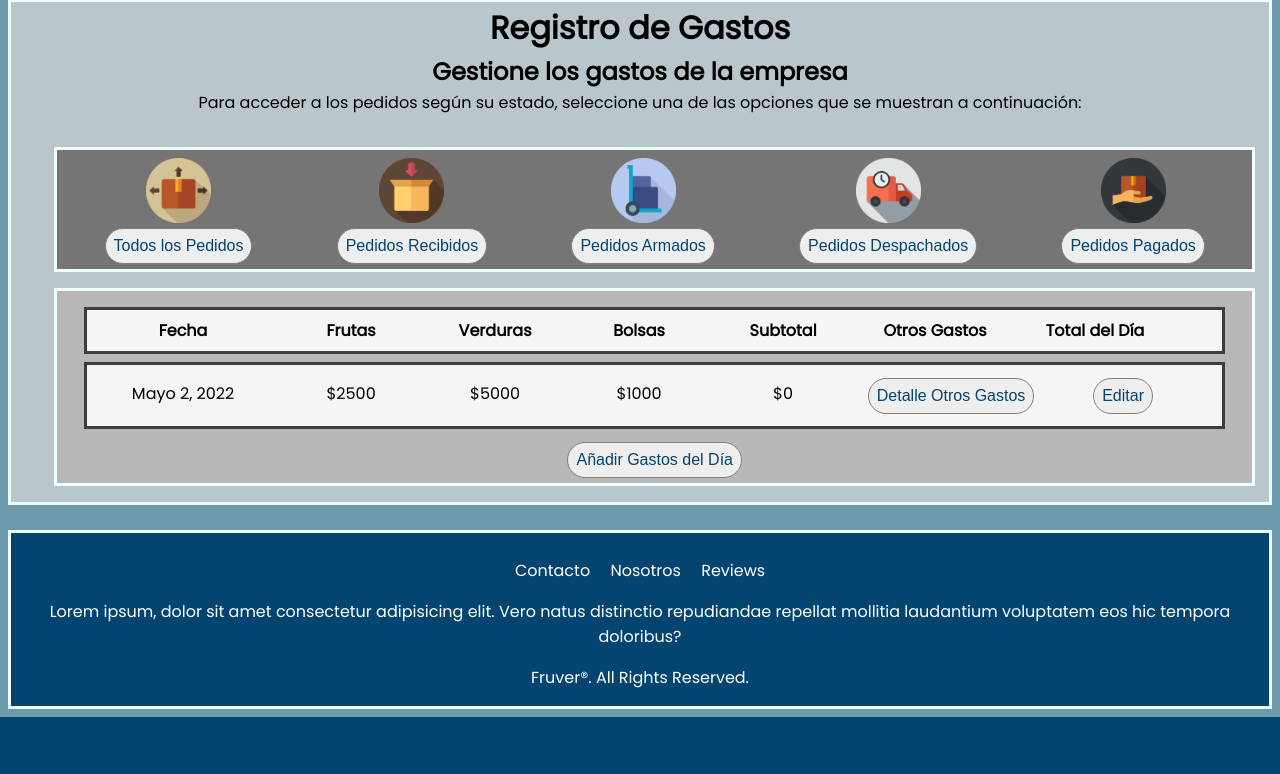
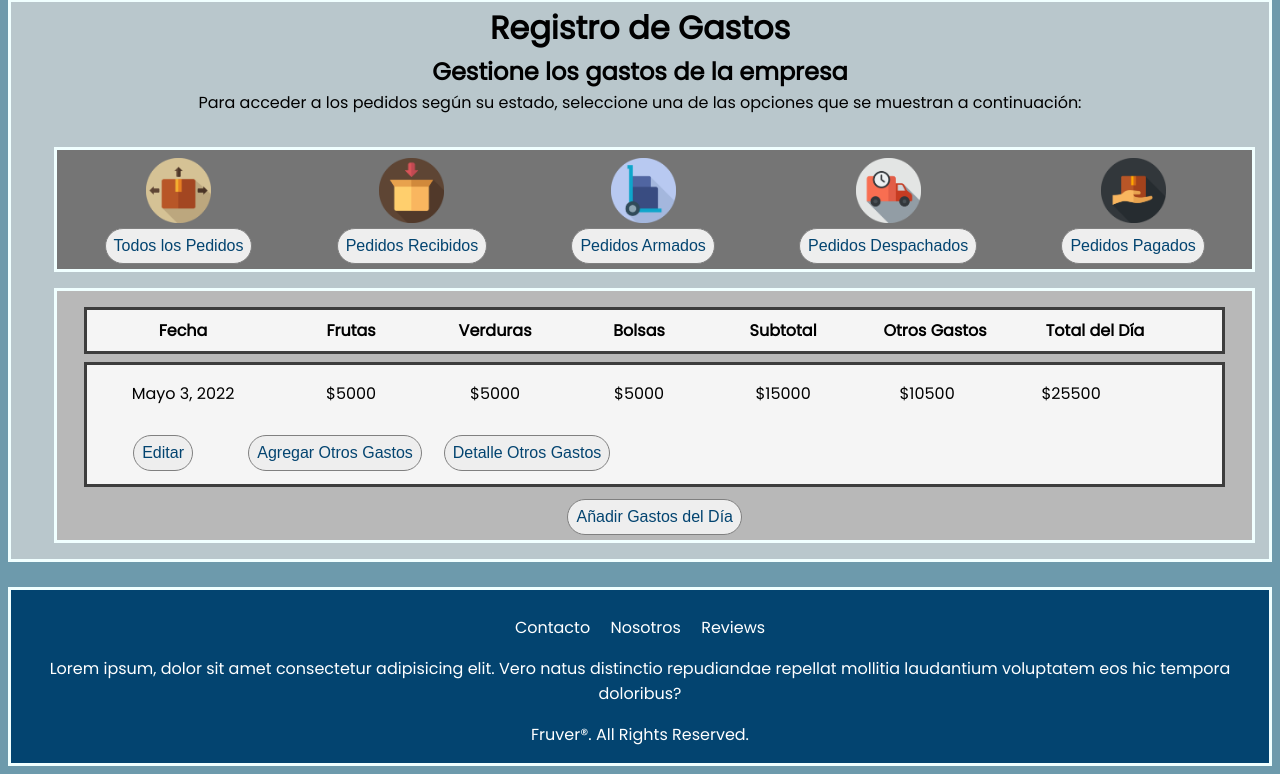
Before and after one commit to ZepFloyd/Fruver, a Django app: page /gastos/ in a window 1280 px wide. Shown: the part 369-1143 px from the top of the page. Before the commit the page ends 1086 px from the top, so only its background shows below. Run offline with Django 3.2, Linux system fonts and the light colour scheme; a user stored in the database is signed in; data comes from the database, SQL or seed files in the repository; some libraries are stand-ins or nearby versions.

Commit message:
Update 15
Added the ingresarotrosgastos function inside the Gastos.views file. Now it's possible to add aditional expenses (not related to either fruits, vegetables or bags) for a given day. These aditional expenses will be saved in a column inside the GastoProductos table.

Modified the GastoProductos and the OtroGasto classes inside the Gastos.models file, adding a couple of attributes needed to link the products expenses and the aditional expenses for a given day.

```diff
--- a/Gastos/forms.py
+++ b/Gastos/forms.py
@@ -11,6 +11,20 @@ class FormularioGastoProductos(forms.ModelForm):
             'monto_frutas',
             'monto_verduras',
             'monto_bolsas',
-            'total_gasto',
+            'total_gastoproductos',
+            'total_dia',
             'vendedor'
         ]
+
+
+#formulario para crear registro de otros gastos del día (la fecha se genera automáticamente)
+class FormularioOtroGasto(forms.ModelForm):
+    class Meta:
+        model = OtroGasto
+        fields = [
+            'main_gasto',
+            'nombre_otrogasto',
+            'monto_otrogasto',
+            'descripcion_otrogasto',
+            'vendedor'
+        ]
--- a/Gastos/models.py
+++ b/Gastos/models.py
@@ -7,13 +7,17 @@ class GastoProductos(models.Model):
     monto_frutas = models.IntegerField(default=0)
     monto_verduras = models.IntegerField(default=0)
     monto_bolsas = models.IntegerField(default=0)
-    total_gasto = models.IntegerField(default=0)
+    total_gastoproductos = models.IntegerField(default=0)
+    otros_gastos = models.IntegerField(default=0)
+    total_otrosgastos = models.IntegerField(default=0)
+    total_dia = models.IntegerField(default=0)
     vendedor = models.ForeignKey('Home.Usuario', null=True, on_delete=models.SET_NULL)
 
 
 class OtroGasto(models.Model):
-    fecha_gasto = models.DateField(auto_now_add=True)
-    nombre_gasto = models.CharField(max_length=50)
-    monto_gasto = models.IntegerField(default=0)
-    descripcion_gasto = models.TextField(max_length=350)
+    fecha_otrogasto = models.DateField(auto_now_add=True)
+    main_gasto = models.ForeignKey('GastoProductos', null=True, on_delete=models.SET_NULL)
+    nombre_otrogasto = models.CharField(max_length=50)
+    monto_otrogasto = models.IntegerField(default=0)
+    descripcion_otrogasto = models.TextField(max_length=350)
     vendedor = models.ForeignKey('Home.Usuario', null=True, on_delete=models.SET_NULL)
--- a/Gastos/static/Gastos/scripts/gastos.js
+++ b/Gastos/static/Gastos/scripts/gastos.js
@@ -9,3 +9,17 @@ document.getElementById("cancelar-creargasto").addEventListener('click',
 function() {
     document.querySelector('.popup-creargasto').style.display = 'none';
 });
+
+
+
+/*función para que aparezca el pop up de crear gasto al presionar el botón añadir gastos del día*/
+document.getElementById("otherexpenses").addEventListener('click',
+function() {
+    document.querySelector(".popup-otrogasto").style.display = 'flex';
+});
+
+/*función para que desaparezca el pop up de crear gasto al presionar el botón cancelar*/
+document.getElementById("cancelar-otrogasto").addEventListener('click',
+function() {
+    document.querySelector('.popup-otrogasto').style.display = 'none';
+});
--- a/Gastos/static/Gastos/styles/gastos.css
+++ b/Gastos/static/Gastos/styles/gastos.css
@@ -162,9 +162,17 @@ h4 {
     margin: 0.5rem 0rem;
 }
 
-#view-details {
+#view-details, #add-others {
     width: 12rem;
     margin: 0.5rem 0rem;
+}
+
+/*div para los botones añadir gasto del día, y añadir otro gasto*/
+.button-container {
+    display: flex;
+    flex-flow: row wrap;
+    align-items: center;
+    justify-content: center;
 }
 
 button {
@@ -202,7 +210,7 @@ button:disabled {
 /*/////////////////////////////////////////////////////////////////////////////////////////////////////////////////////////////////////////////////////////////////////*/
 /*POP-UP AGREGAR GASTOS DEL DÍA*/
 
-.popup-creargasto {
+.popup-creargasto, .popup-otrogasto {
     width: 100%;
     height: 100%;
     background-color: rgba(0, 0, 0, 0.7);
@@ -237,7 +245,7 @@ button:disabled {
     width: 60%;
     height: 50%;
     display: flex;
-    flex-flow: row wrap;
+    flex-flow: column wrap;
     justify-content: center;
     align-items: center;
     text-align: center;
--- a/Gastos/templates/Gastos/gastos.html
+++ b/Gastos/templates/Gastos/gastos.html
@@ -74,15 +74,44 @@
                             <p>${{ gasto.monto_bolsas }}</p>
                         </div>
                         <div class="datospedido" id="total-products">
-                            <p>${{ gasto.total_gasto }}</p>
+                            <p>${{ gasto.total_gastoproductos }}</p>
                         </div>
+                        <div class="datospedido" id="total-products">
+                            <p>${{ gasto.total_otrosgastos }}</p>
+                        </div>
+                        <div class="datospedido" id="total-products">
+                            <p>${{ gasto.total_dia }}</p>
+                        </div>
+                        <a href="#" id="edit"><button type="button">Editar</button></a>
+                        <a href="#" id="add-others"><button type="button" id="otherexpenses">Agregar Otros Gastos</button></a>
                         <a href="#" id="view-details"><button type="button">Detalle Otros Gastos</button></a>
-                        <a href="#" id="edit"><button type="button">Editar</button></a>
+                    </div>
+                    <div class="popup-otrogasto">
+                        <div class="mainbox">
+                            <div class="gastobox">
+                                <h3 class="nuevo-gasto-titulo">Ingrese el detalle del gasto:</h3><br><br><br>
+                                <form action="{% url 'fruver-ingresarotrosgastos' gasto.id %}" method="POST">
+                                    {% csrf_token %}
+                                    <label for="nombregasto">Nombre del gasto:</label>
+                                    <input type="text" name="nombregasto"><br>
+                                    <label for="montogasto">Monto del gasto:</label>
+                                    <input type="text" name="montogasto"><br>
+                                    <label for="descripciongasto">Descripción del gasto:</label>
+                                    <input type="text" name="descripciongasto"><br><br>
+                                    <!-- botón para registrar al usuario en el sistema -->
+                                    <button type="submit" id="submit">Añadir a Otros Gastos</button>
+                                    <!-- botón para cancelar la creación de usuario vendedor -->
+                                    <button type="button" id="cancelar-otrogasto">Cancelar</button>
+                                </form>
+                            </div>
+                        </div>
                     </div>
                 {% endfor %}
             </div>
         </div>
-        <button type="button" id="creargasto">Añadir Gastos del Día</button> <!-- muestra pop up para ingresar datos y crear nuevo vendedor -->
+        <div class="button-container">
+            <button type="button" id="creargasto">Añadir Gastos del Día</button> <!-- muestra pop up para ingresar datos y crear nueva fila de gasto productos -->
+        </div>
     </div>
 {% endblock content %}
 
@@ -96,7 +125,7 @@
                     {% csrf_token %}
                     {{form.as_p}}
                     <!-- botón para registrar al usuario en el sistema -->
-                    <button type="submit" id="submit">Añadir los Gastos</button>
+                    <button type="submit" id="submit">Añadir Gastos</button>
                     <!-- botón para cancelar la creación de usuario vendedor -->
                     <button type="button" id="cancelar-creargasto">Cancelar</button>
                 </form>
--- a/Gastos/urls.py
+++ b/Gastos/urls.py
@@ -3,4 +3,5 @@ from . import views
 
 urlpatterns = [
     path('', views.gastos, name='fruver-gastos'), #Listado de gastos de la empresa
+    path('ingresartrosgastos/<id_gasto>', views.ingresarotrosgastos, name='fruver-ingresarotrosgastos'), #Ingresa otros gastos
 ]
--- a/Gastos/views.py
+++ b/Gastos/views.py
@@ -19,17 +19,41 @@ def gastos(request):
 
     gastos = GastoProductos.objects.all()
     otros_gastos = OtroGasto.objects.all()
+
     form = FormularioGastoProductos()
     if request.method == 'POST':
         form = FormularioGastoProductos(request.POST)
-        frutas = form.instance.monto_frutas
-        verduras = form.instance.monto_verduras
-        bolsas = form.instance.monto_bolsas
+        frutas = int(request.POST.get('monto_frutas'))
+        verduras = int(request.POST.get('monto_verduras'))
+        bolsas = int(request.POST.get('monto_bolsas'))
         if form.is_valid():
-            form.instance.total_gasto = frutas + verduras + bolsas
+            form.instance.total_gastoproductos = frutas + verduras + bolsas
+            form.instance.total_dia = frutas + verduras + bolsas
             form.instance.vendedor = current_user
             form.save()
             messages.success(request, '¡Los gastos del día han sido registrados con éxito!')
             return redirect('fruver-gastos')
     context = {'form': form, 'gastos': gastos, 'otros_gastos': otros_gastos}
     return render(request, 'Gastos/gastos.html', context)
+
+
+
+#Registrar otros de Gastos
+@login_required(login_url='fruver-acceso')
+def ingresarotrosgastos(request, id_gasto):
+    #instanciamos al usuario actual y verificamos que sea staff, si no lo es, se le redirige a la página principal
+    current_user = request.user
+    if current_user.is_staff != 1:
+        return redirect('fruver-home')
+
+    main_expense = GastoProductos.objects.get(pk=id_gasto)
+    nombre = request.POST.get('nombregasto')
+    monto = int(request.POST.get('montogasto'))
+    descripcion = request.POST.get('descripciongasto')
+    otro_gasto = OtroGasto.objects.create(vendedor=current_user, main_gasto=main_expense, nombre_otrogasto=nombre, monto_otrogasto=monto, descripcion_otrogasto=descripcion)
+    main_expense.otros_gastos += 1
+    main_expense.total_otrosgastos += monto
+    main_expense.total_dia += monto
+    main_expense.save()
+    messages.success(request, '¡El gasto ha sido registrado con éxito!')
+    return redirect('fruver-gastos')
```
Also changed, not shown: Gastos/migrations/0002_auto_20220503_1534.py (added), Gastos/migrations/0003_auto_20220503_1853.py (added), Gastos/migrations/0004_auto_20220503_2029.py (added), db.sqlite3.
